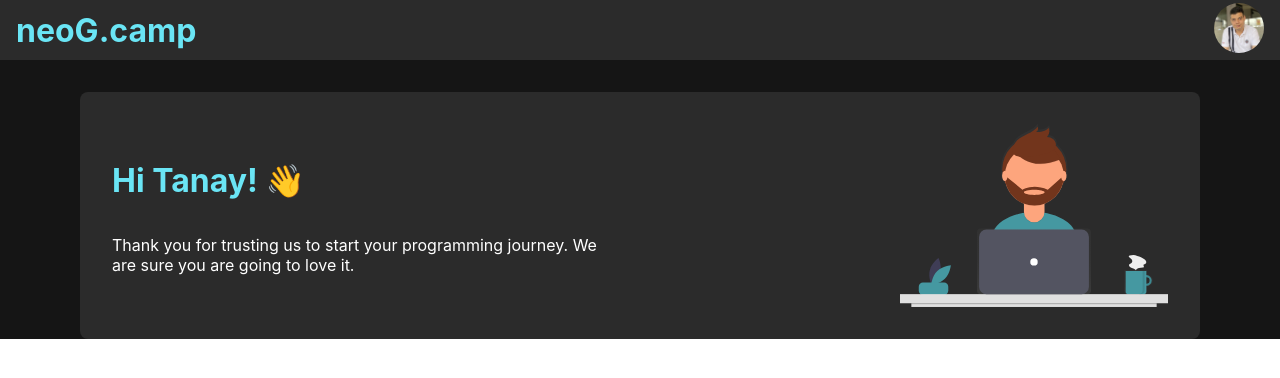
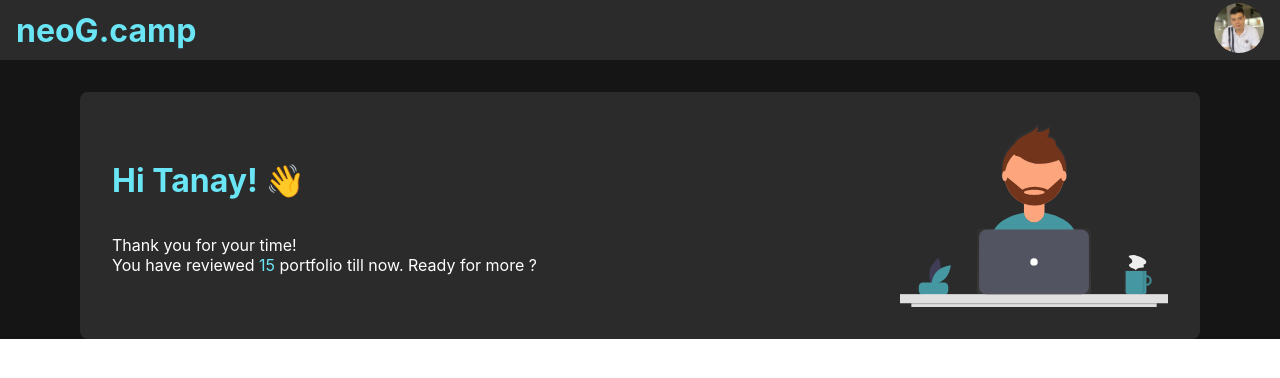
Before and after one commit to SAYUK09/Admin-Portal-POC, a Next.js app: page /dashboard in a window 1280 px wide. Shown: the top 378 px of the page. Built offline with nearby package versions, Linux system fonts and the light colour scheme.

Commit message:
`HeroCard` description text updated

```diff
--- a/components/HeroCard/HeroCard.module.css
+++ b/components/HeroCard/HeroCard.module.css
@@ -34,3 +34,7 @@
   align-items: center;
   padding: 1rem;
 }
+
+.reviewedPortfolioNo {
+  color: var(--light-blue);
+}
--- a/components/HeroCard/HeroCard.tsx
+++ b/components/HeroCard/HeroCard.tsx
@@ -9,8 +9,10 @@ const HeroCard = () => {
       <div className={styles.HeroCardDescrip}>
         <h1>Hi Tanay! 👋</h1>
         <p>
-          Thank you for trusting us to start your programming journey. We are
-          sure you are going to love it.
+          Thank you for your time! <br />
+          You have reviewed{" "}
+          <span className={styles.reviewedPortfolioNo}>15</span> portfolio till
+          now. Ready for more ?
         </p>
       </div>
       <div className={styles.HeroCardImgDiv}>
```
